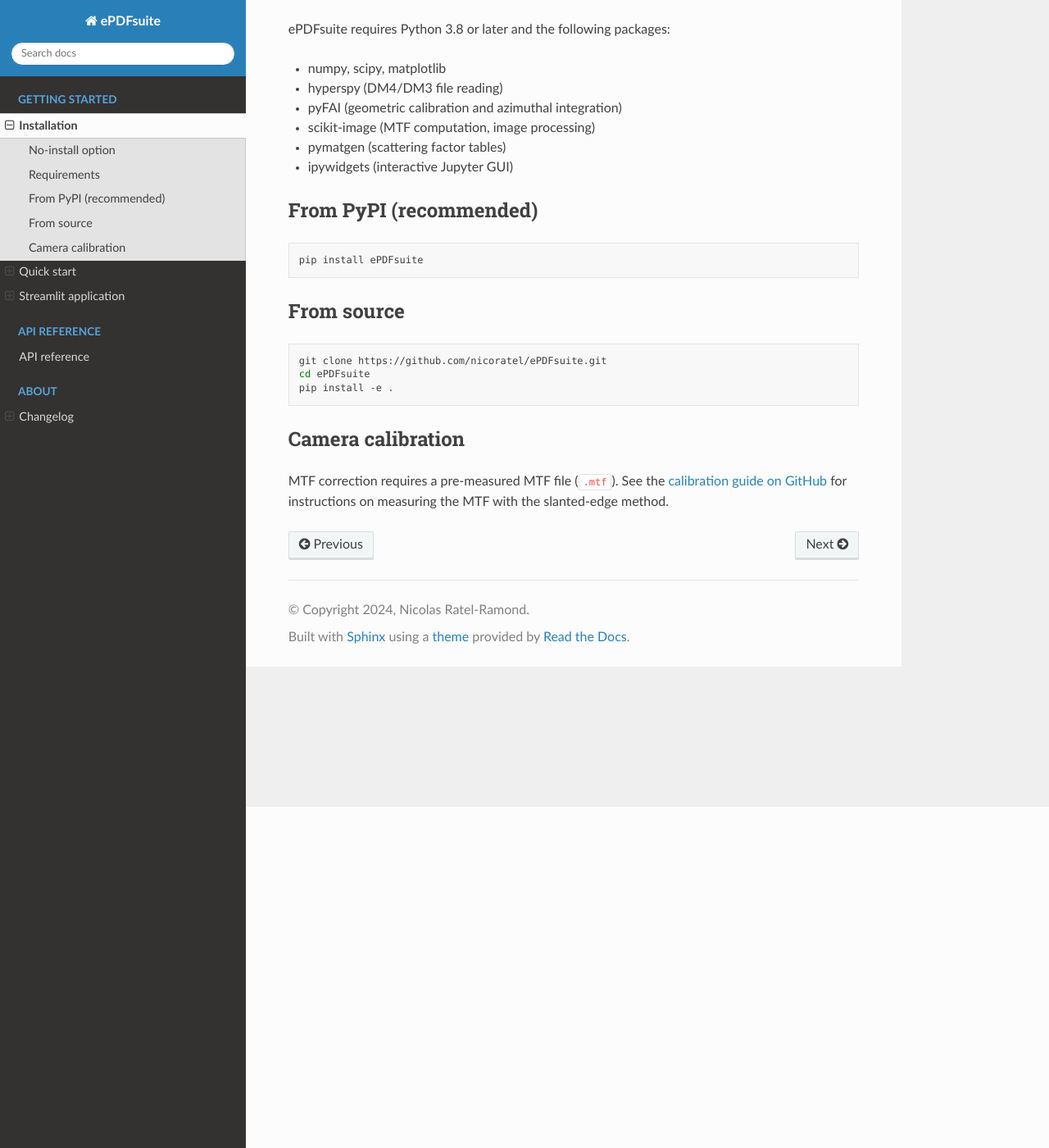
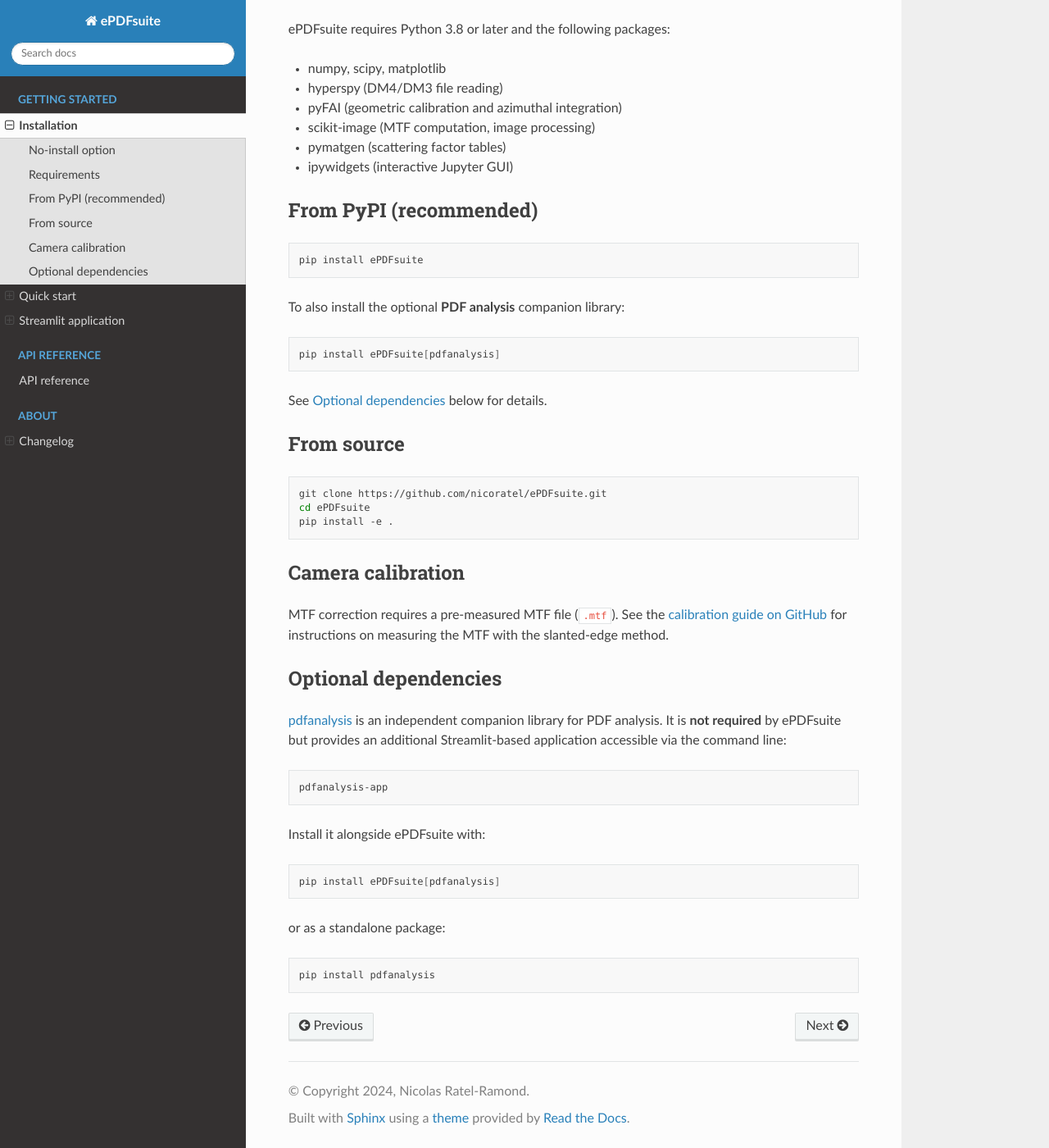
Before and after one commit to nicoratel/ePDFsuite, a Sphinx documentation site: the page built from docs/installation.rst, in a window 1280 px wide and 1400 px high, scrolled down 416 px. Shown: the whole window at 82% size. Built offline with Sphinx 7.4.7 and the Read the Docs theme 3.1.0, drawn with Linux system fonts in a browser that asks for light colours.

Commit message:
Add files via upload

```diff
--- a/docs/installation.rst
+++ b/docs/installation.rst
@@ -32,6 +32,14 @@
 
    pip install ePDFsuite
 
+To also install the optional **PDF analysis** companion library:
+
+.. code-block:: bash
+
+   pip install ePDFsuite[pdfanalysis]
+
+See `Optional dependencies`_ below for details.
+
 From source
 -----------
 
@@ -48,3 +56,27 @@
 See the `calibration guide on GitHub
 <https://github.com/nicoratel/ePDFsuite/blob/main/INSTALLATION_GUIDE_Calibration.md>`_
 for instructions on measuring the MTF with the slanted-edge method.
+
+Optional dependencies
+---------------------
+
+`pdfanalysis <https://github.com/nicoratel/pdfanalysis>`_ is an independent
+companion library for PDF analysis. It is **not required** by ePDFsuite but
+provides an additional Streamlit-based application accessible via the
+command line:
+
+.. code-block:: bash
+
+   pdfanalysis-app
+
+Install it alongside ePDFsuite with:
+
+.. code-block:: bash
+
+   pip install ePDFsuite[pdfanalysis]
+
+or as a standalone package:
+
+.. code-block:: bash
+
+   pip install pdfanalysis
```
